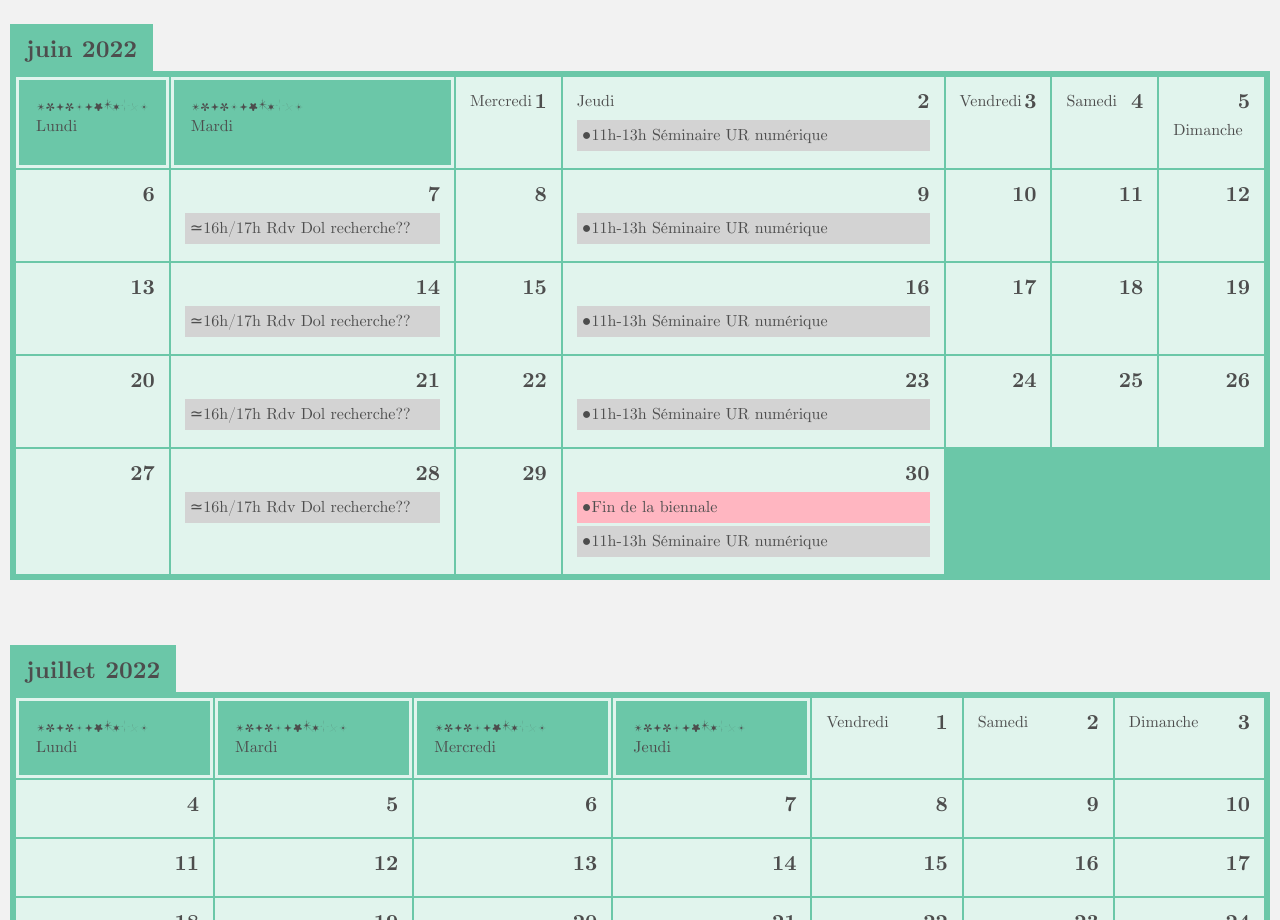
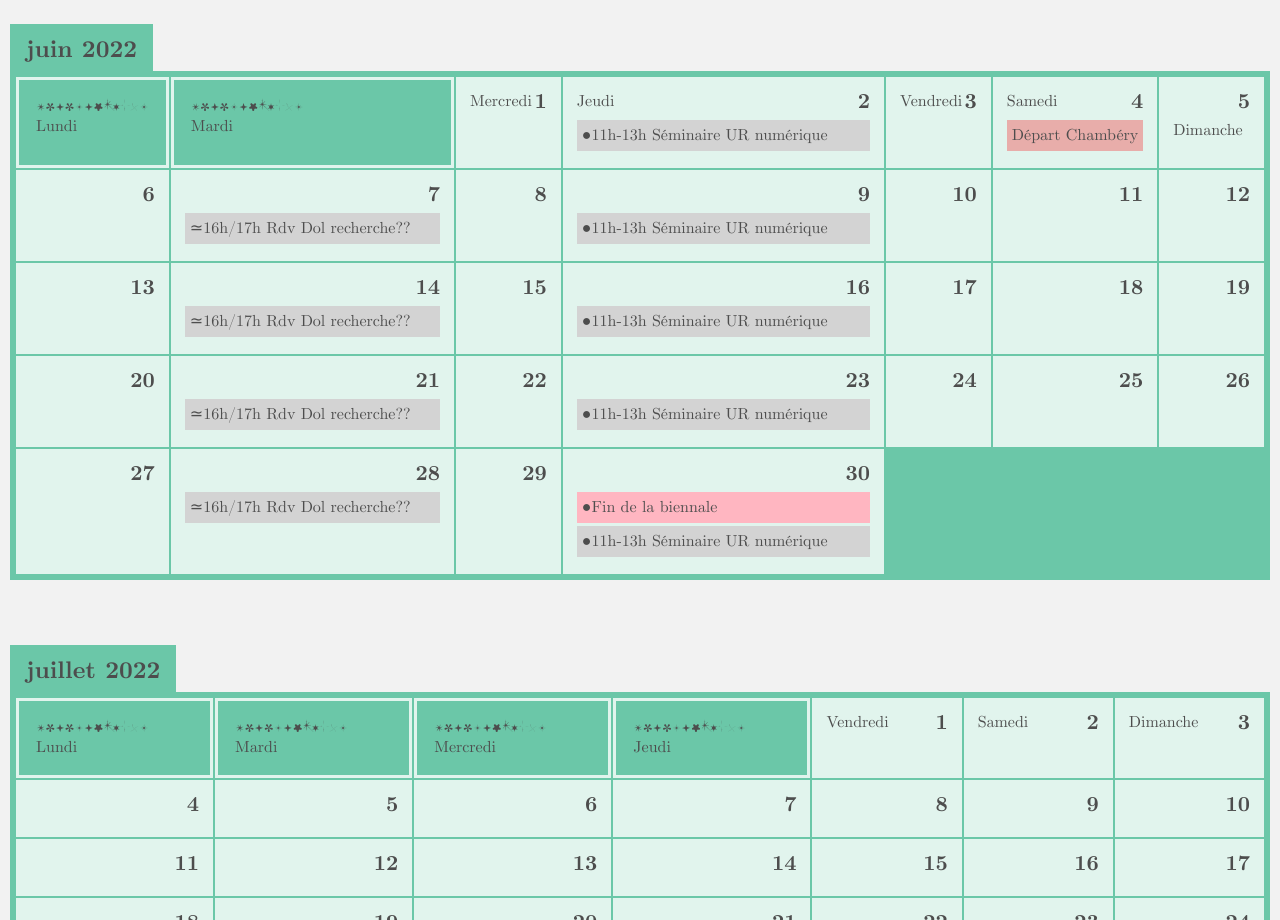
Before and after one commit to SamZannoni/planning, a plain HTML site: page index.html in a window 1280 px wide. Shown: the part 3240-4160 px from the top of the page. Drawn offline with Linux system fonts and the light colour scheme.

Commit message:
new class 'autres'

```diff
--- a/mediaprint.css
+++ b/mediaprint.css
@@ -134,6 +134,9 @@
   .vacances{
     background-color: MediumSlateBlue;
   }
+  .autres{
+    background-color: #E8ADAA;
+  }
 
   #Title{
     position:absolute;
--- a/mediascreen.css
+++ b/mediascreen.css
@@ -118,6 +118,9 @@ background-color: Khaki;
 .vacances{
   background-color: MintCream;
 }
+.autres{
+  background-color: #E8ADAA;
+}
 #Calendrier{
   margin: 10px;
 }
--- a/script.js
+++ b/script.js
@@ -55,7 +55,11 @@ function setup() {
   addInfo(6,"●Début de la biennale", avril, "expo", avrB);
   // fromToDate(23, 25, "23", "expo", 3, 6)
 
+  // mai
+
+
   // Juin 4
+  addInfo(4,"Départ Chambéry", juin, "autres", juinB);
   addInfo(30,"●Fin de la biennale", juin, "expo", juinB);
 
 
```
